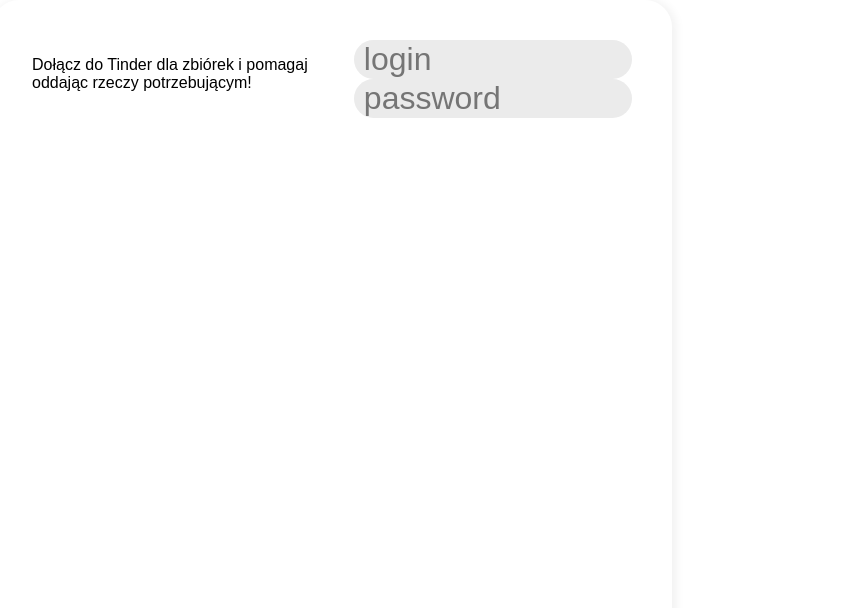
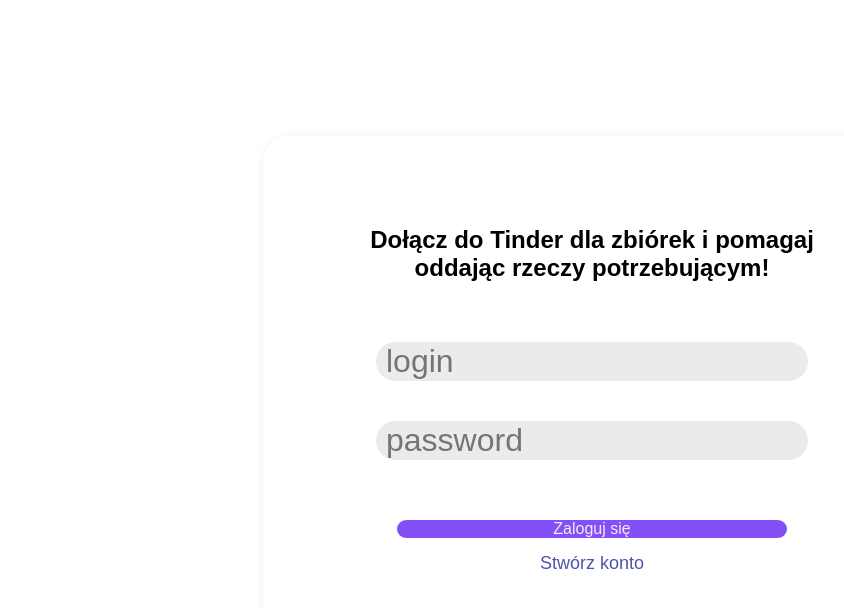
Before and after one commit to akai-org/projekt-tymczasowy, a React (Create React App) app in the folder frontend/: page / in a window 1280 px wide. Shown: the top 608 px of the page, without its empty margins (48-892 px from the left). Built offline with nearby package versions, Linux system fonts and the light colour scheme.

Commit message:
Styles to form

```diff
--- a/frontend/src/pages/loginPage/LoginPage.js
+++ b/frontend/src/pages/loginPage/LoginPage.js
@@ -1,20 +1,29 @@
-import Input from "../components/input/Input.js"
-import "./LoginPage.scss"
+import Input from "../components/input/Input.js";
+import "./LoginPage.scss";
+
+import Button from "../components/button/Button";
 
 export default function LoginPage() {
   return (
     <div className="login-page-view">
       <div className="box">
-                <div className="message">
-                    <p>Dołącz do Tinder dla zbiórek i pomagaj oddając rzeczy potrzebującym!</p>
-                </div>
+        <h1 className="message">
+          Dołącz do Tinder dla zbiórek i pomagaj oddając rzeczy potrzebującym!
+        </h1>
+
         <div className="form">
           <div className="input">
             <Input placeholder="login" />
           </div>
+
           <div className="input">
             <Input placeholder="password" />
           </div>
+        </div>
+
+        <div className="actions">
+          <Button content="Zaloguj się"></Button>
+          <a className="createAccountCTA">Stwórz konto</a>
         </div>
       </div>
     </div>
--- a/frontend/src/pages/loginPage/LoginPage.scss
+++ b/frontend/src/pages/loginPage/LoginPage.scss
@@ -1,11 +1,56 @@
+.login-page-view {
+  display: grid;
+  place-items: center;
+  height: 100%;
+}
+
 .box {
-    display: flex;
-    width: 50%;
-    height: 600px;
-    box-shadow: 2px 2px 9px 3px rgba(0, 0, 0, 0.05);
-    border-radius: 27px;
-    text-align: left;
-    padding:40px;
+  box-sizing: border-box;
 
-    color: black;
+  box-shadow: 2px 2px 9px 3px rgba(0, 0, 0, 0.05);
+  border-radius: 27px;
+
+  display: flex;
+  flex-direction: column;
+
+  max-width: 658px;
+  padding: 90px 70px;
+
+  gap: 60px;
 }
+
+.form {
+  display: flex;
+  flex-direction: column;
+  gap: 40px;
+  align-items: center;
+}
+
+.input {
+  max-width: 490px;
+}
+
+.message {
+  font-weight: 700;
+  font-size: 24px;
+  line-height: 28px;
+  text-align: center;
+  color: #000;
+  margin: 0;
+}
+
+.actions {
+  display: flex;
+  flex-direction: column;
+  gap: 15px;
+  max-width: 390px;
+  margin: 0 auto;
+  width: 100%;
+}
+
+.createAccountCTA {
+  font-weight: 400;
+  font-size: 18px;
+
+  color: #5154a5;
+}
```
Also changed, not shown: 1 other file (tests, documents, lock files or other folders). Lines whose indentation alone changed are shown as unchanged.
